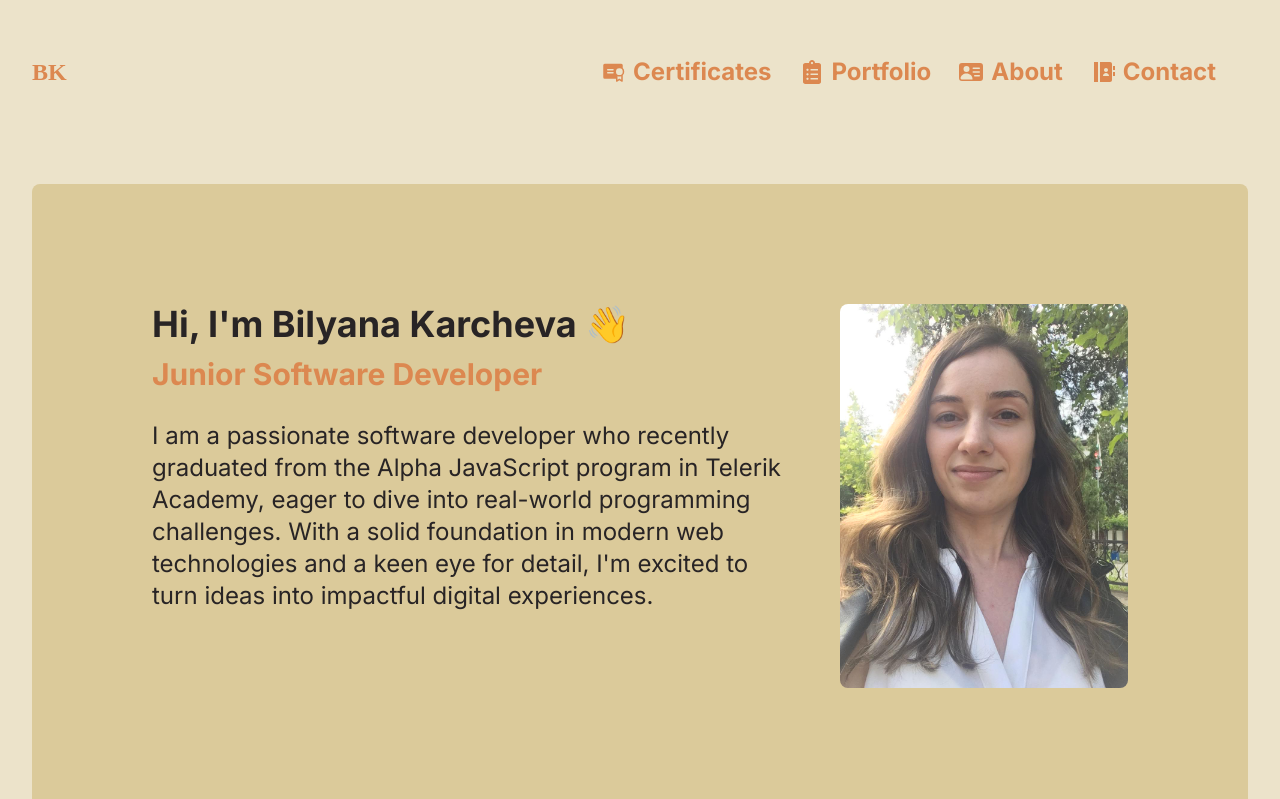
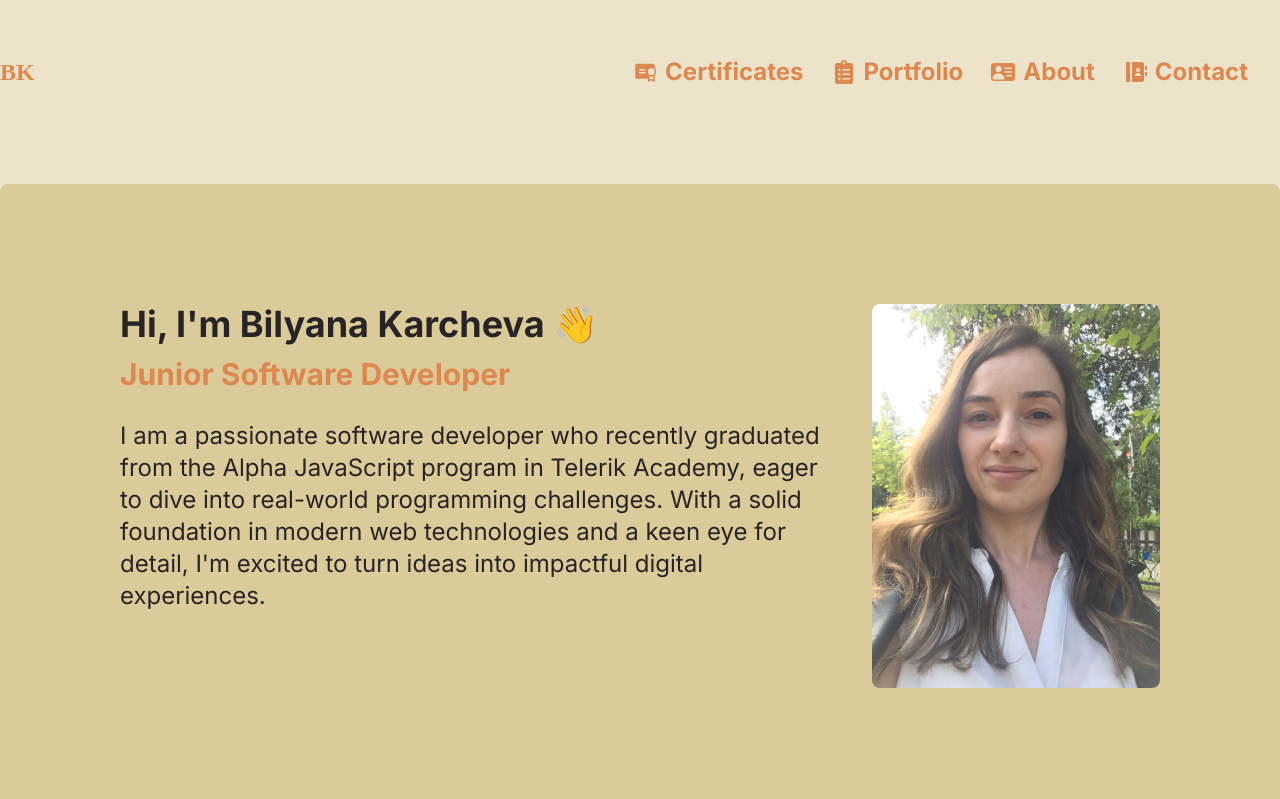
Before and after one commit to bilyanakarcheva/my-portfolio, a React (Vite) app: page / in a window 1280 px wide. Shown: the top 799 px of the page. Built offline with nearby package versions, Linux system fonts and the light colour scheme; a web font is replaced by a local one.

Commit message:
Rename Home component to Hero and additionally remove padding in inner divs

```diff
--- a/src/App.tsx
+++ b/src/App.tsx
@@ -2,7 +2,7 @@ import { useState } from 'react'
 import { Routes, Route } from 'react-router-dom'
 import './App.css'
 import Header from './components/Header'
-import Home from './views/Home/Home'
+import Hero from './views/Hero/Hero'
 import Certificates from './views/Certificates/Certificates'
 import Portfolio from './views/Portfolio/Portfolio'
 import Contact from './views/Contact/Contact'
@@ -16,9 +16,9 @@ function App() {
         {/* <div className="fixed top-0 -z-10 h-full w-full">
           <div className="relative h-full w-full bg-neutral-900"><div className="absolute inset-0 bg-fuchsia-400 bg-[size:20px_20px] opacity-20 blur-[100px]"></div></div>
         </div> */}
-        <div className="container mx-auto px-8 flex flex-col">
+        <div className="mx-auto flex flex-col">
           <Header />
-          <Home />
+          <Hero />
           <Certificates />
           <Portfolio />
           <About />
--- /dev/null
+++ b/src/views/Hero/Hero.tsx
@@ -0,0 +1,18 @@
+import photo from '../../assets/photo_Bilyana.jpg';
+function Hero() {
+  return (
+    <div id="home" className="bg-base-300 w-full h-3/4 rounded-t-lg p-20">
+      <div className="flex flex-row justify-between p-10 gap-10 h-full">
+        <div className="flex flex-col items-start gap-3">
+          <h1 className="text-4xl text-left font-bold">Hi, I'm Bilyana Karcheva 👋</h1>
+          <h2 className="text-3xl text-left text-accent font-bold">Junior Software Developer</h2>
+          <p className="text-2xl text-left mt-4">I am a passionate software developer who recently graduated from the Alpha JavaScript program in Telerik Academy, eager to dive into real-world programming challenges. With a solid foundation in modern web technologies and a keen eye for detail, I'm excited to turn ideas into impactful digital experiences.</p>
+        </div>
+        <img className="h-96 w-72 rounded-lg " src={photo} alt="photo">
+        </img>
+      </div>
+    </div>
+  );
+}
+
+export default Hero;
--- a/src/views/Home/Home.tsx
+++ /dev/null
@@ -1,18 +0,0 @@
-import photo from '../../assets/photo_Bilyana.jpg';
-function Home() {
-  return (
-    <div id="home" className="bg-base-300 w-full h-3/4 rounded-lg p-20">
-    <div className="flex flex-row justify-between p-10 gap-10 h-full">
-      <div className="flex flex-col items-start gap-3">
-        <h1 className="text-4xl text-left font-bold">Hi, I'm Bilyana Karcheva 👋</h1>
-        <h2 className="text-3xl text-left text-accent font-bold">Junior Software Developer</h2>
-        <p className="text-2xl text-left mt-4">I am a passionate software developer who recently graduated from the Alpha JavaScript program in Telerik Academy, eager to dive into real-world programming challenges. With a solid foundation in modern web technologies and a keen eye for detail, I'm excited to turn ideas into impactful digital experiences.</p>
-      </div>
-      <img className="h-96 w-72 rounded-lg " src={photo} alt="photo">
-      </img>
-    </div>
-  </div>
-  );
-}
-
-export default Home;
```
